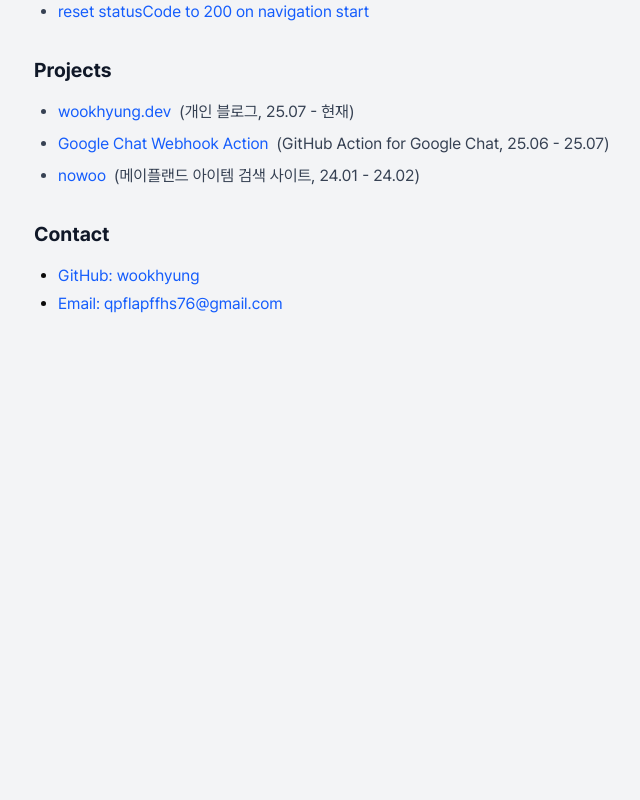
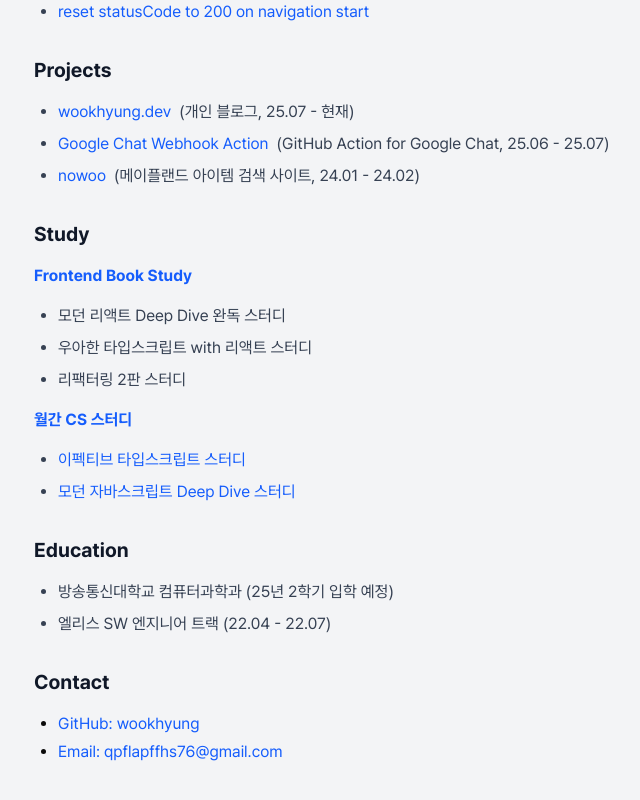
Before and after one commit to jamongsalguclub/wookhyung.dev, a Next.js app: page /about in a window 1280 px wide. Shown: the part 868-1668 px from the top of the page, without its empty margins (270-910 px from the left). Before the commit the page ends 1256 px from the top, so only its background shows below. Built offline with nearby package versions, Linux system fonts and the light colour scheme; what @bprogress/next would draw is missing.

Commit message:
feat: add study and education sections to AboutPage

```diff
--- a/src/app/about/page.tsx
+++ b/src/app/about/page.tsx
@@ -167,6 +167,77 @@
         </section>
 
         <section>
+          <h2 className="text-xl font-bold text-gray-900 mb-4">Study</h2>
+          <div className="mb-4">
+            <h3 className="text-base font-bold text-gray-900 mb-4">
+              <a
+                href="https://github.com/frontend-book-study/frontend-log"
+                target="_blank"
+                rel="noopener noreferrer"
+                className="text-blue-600 hover:underline"
+              >
+                Frontend Book Study
+              </a>
+            </h3>
+            <ul className="list-disc ml-6 space-y-2">
+              <li className="text-gray-700">
+                모던 리액트 Deep Dive 완독 스터디
+              </li>
+              <li className="text-gray-700">
+                우아한 타입스크립트 with 리액트 스터디
+              </li>
+              <li className="text-gray-700">리팩터링 2판 스터디</li>
+            </ul>
+          </div>
+          <div className="mb-4">
+            <h3 className="text-base font-bold text-gray-900 mb-4">
+              <a
+                href="https://www.youtube.com/watch?v=dQw4w9WgXcQ"
+                target="_blank"
+                rel="noopener noreferrer"
+                className="text-blue-600 hover:underline"
+              >
+                월간 CS 스터디
+              </a>
+            </h3>
+            <ul className="list-disc ml-6 space-y-2">
+              <li className="text-gray-700">
+                <a
+                  href="https://github.com/monthly-cs/2024-05-effective-typescript"
+                  target="_blank"
+                  rel="noopener noreferrer"
+                  className="text-blue-600 hover:underline"
+                >
+                  이펙티브 타입스크립트 스터디
+                </a>
+              </li>
+              <li className="text-gray-700">
+                <a
+                  href="https://github.com/monthly-cs/2024-07-modern-javascript-deep-dive"
+                  target="_blank"
+                  rel="noopener noreferrer"
+                  className="text-blue-600 hover:underline"
+                >
+                  모던 자바스크립트 Deep Dive 스터디
+                </a>
+              </li>
+            </ul>
+          </div>
+        </section>
+
+        <section>
+          <h2 className="text-xl font-bold text-gray-900 mb-4">Education</h2>
+          <ul className="list-disc ml-6 space-y-2">
+            <li className="text-gray-700">
+              방송통신대학교 컴퓨터과학과 (25년 2학기 입학 예정)
+            </li>
+            <li className="text-gray-700">
+              엘리스 SW 엔지니어 트랙 (22.04 - 22.07)
+            </li>
+          </ul>
+        </section>
+
+        <section>
           <h2 className="text-xl font-bold text-gray-900 mb-4">Contact</h2>
           <ul className="mt-2 space-y-1 list-disc ml-6">
             <li>
```
